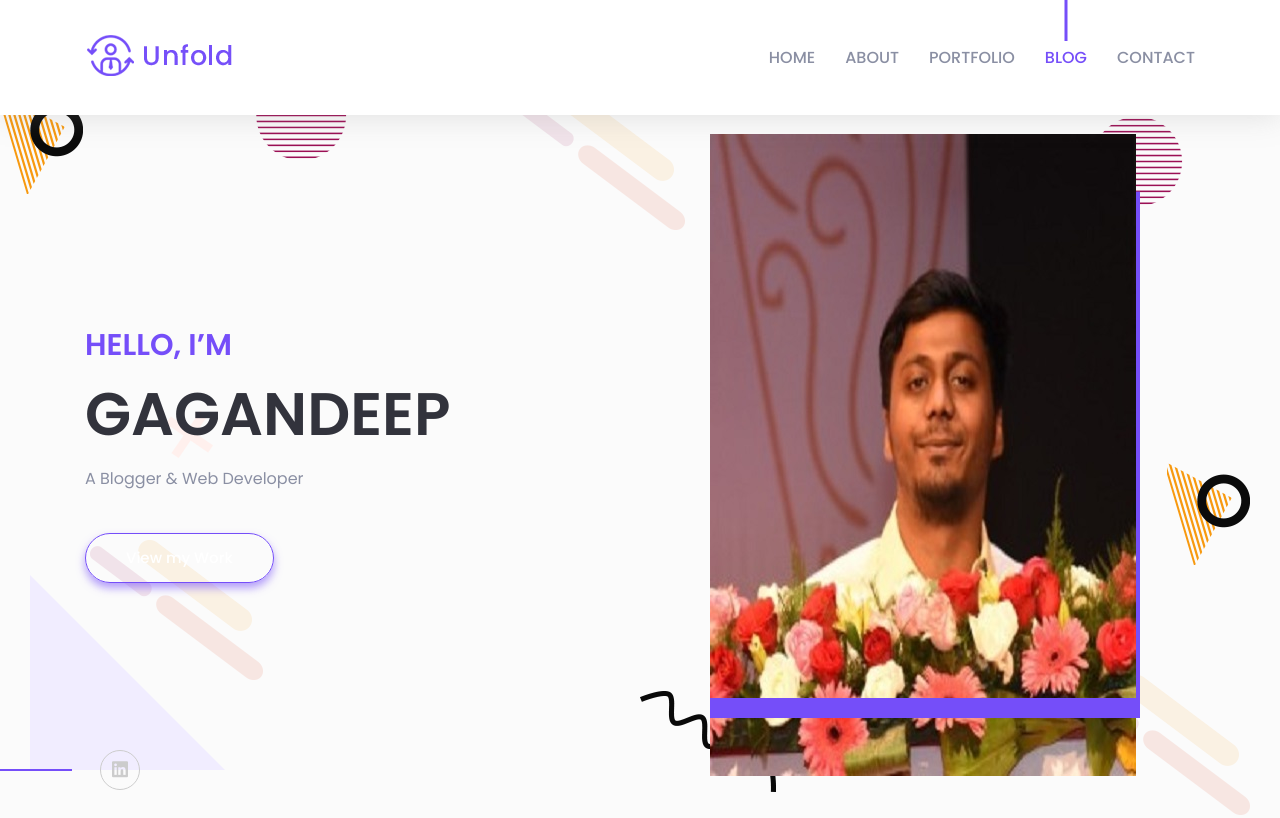
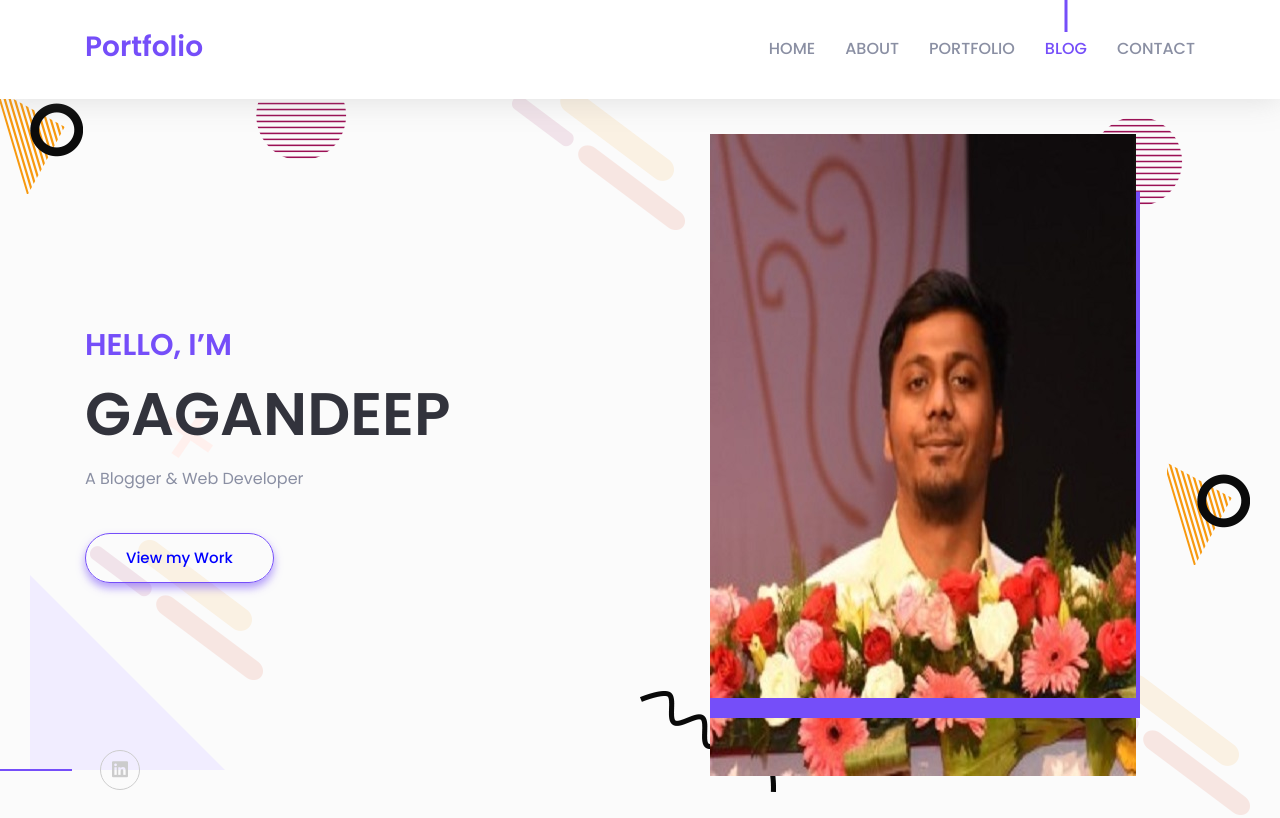
Before and after one commit to gagan31799/gagan31799.github.io, a plain HTML site: page index.html in a window 1280 px wide. Shown: the top 818 px of the page. Drawn offline with nearby package versions, Linux system fonts and the light colour scheme; files whose address does not match are found by name.

Commit message:
hello world

```diff
--- a/assets/css/style.css
+++ b/assets/css/style.css
@@ -130,7 +130,7 @@ p {
   font-size: 15px;
   line-height: 48px;
   border-radius: 50px;
-  color: #fff;
+  color: blue;
   cursor: pointer;
   z-index: 5;
   -webkit-transition: all 0.3s ease-out 0s;
--- a/index.html
+++ b/index.html
@@ -65,7 +65,7 @@
                     <div class="col-lg-12">
                         <nav class="navbar navbar-expand-lg">
                             <a class="navbar-brand" href="index.html">
-                                <img src="assets/images/logo.png" alt="Logo">
+                                <h3 style = "color: #754ef9 ;" >Portfolio</h3>
                             </a> <!-- Logo -->
                             <button class="navbar-toggler" type="button" data-toggle="collapse" data-target="#navbarSupportedContent" aria-controls="navbarSupportedContent" aria-expanded="false" aria-label="Toggle navigation">
                                 <span class="toggler-icon"></span>
```
